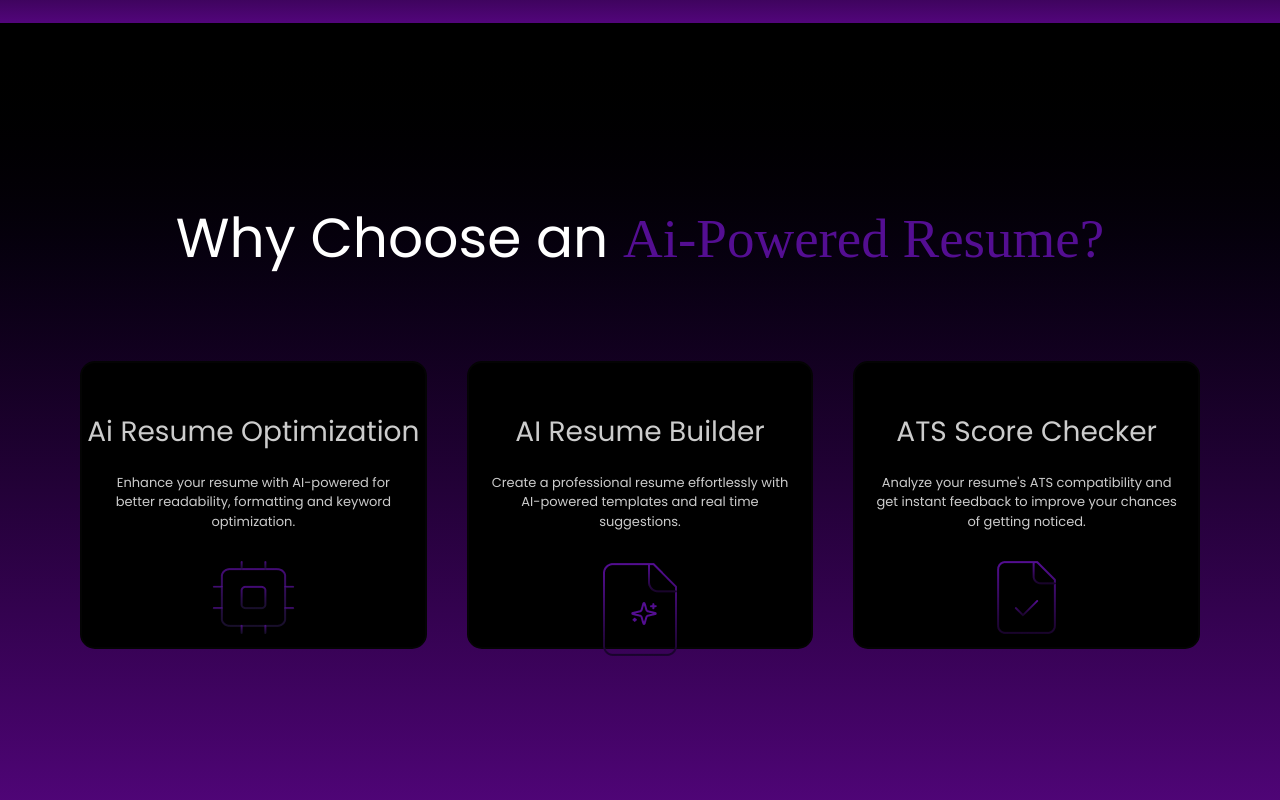
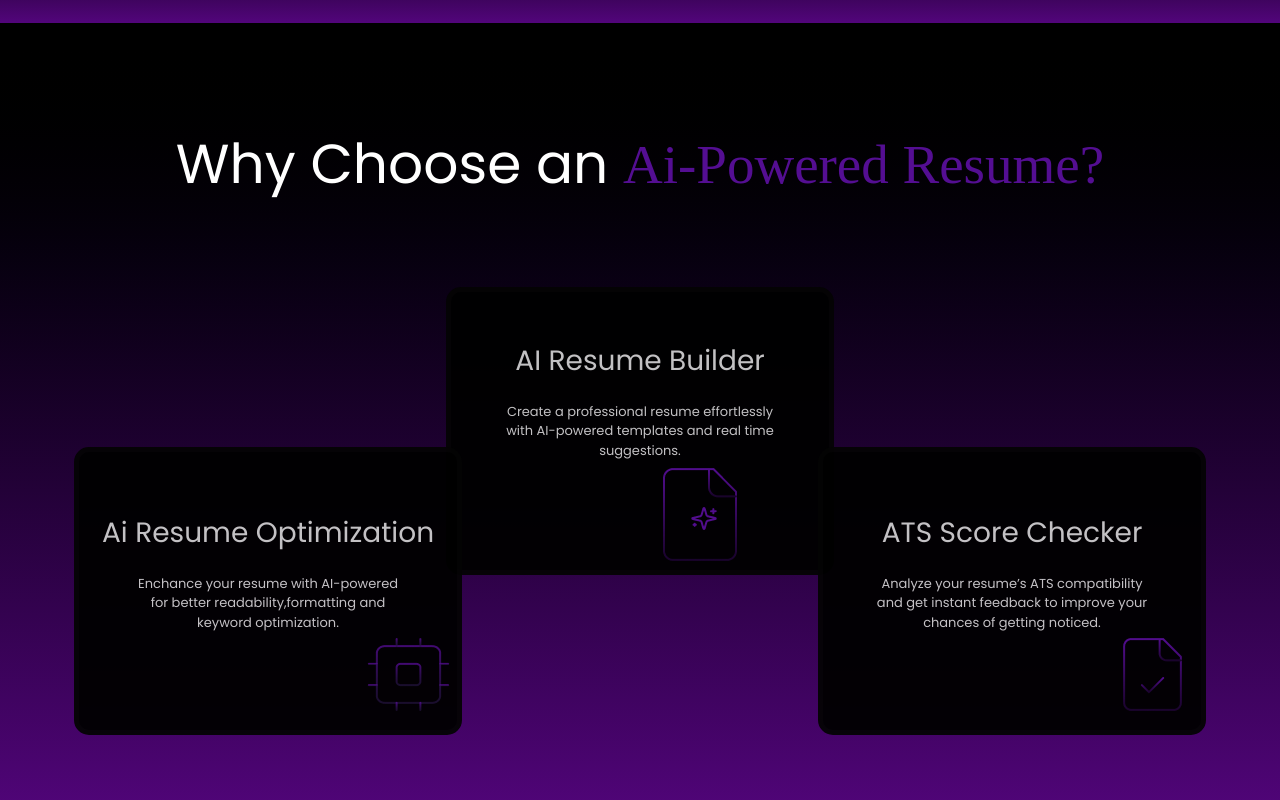
Before and after one commit to megha-gif/ai-resume-landing, a Next.js app: page / in a window 1280 px wide. Shown: the part 680-1480 px from the top of the page. Built offline with nearby package versions, Linux system fonts and the light colour scheme; a web font is replaced by a local one.

Commit message:
Update Featuresection.tsx

```diff
--- a/src/components/Featuresection.tsx
+++ b/src/components/Featuresection.tsx
@@ -8,57 +8,48 @@ const Featuresection = () => {
     // Features Section
     <div
       id="features"
-      className="w-full min-h-screen bg-gradient-to-b from-black to-[#52057B] flex flex-col"
+      className="relative overflow-hidden min-h-screen mb-[0px] w-full bg-gradient-to-b from-black to-[#52057B] pb-20"
     >
       {/* Wrapping Div */}
-      <div className="container flex flex-col justify-center items-center mx-auto flex-grow py-20">
+      <div className="container flex text-[#CCCCCC] flex-col overflow-clip justify-center items-center mx-auto">
         {/* Heading */}
-        <h1 className="text-white font-poppins text-center text-[35px] sm:text-[38px] md:text-[55px] lg:text-[55px]">
+        <h1 className="text-white font-poppins text-center text-[35px] sm:text-[38px] md:text-[55px] lg:text-[55px] mt-[100px]">
           Why Choose an{" "}
           <span className="text-[#540E92] font-alkatra">
             Ai-Powered Resume?
           </span>
         </h1>
-
         {/* Cards */}
-        <div className="font-poppins grid grid-cols-1 md:grid-cols-2 lg:grid-cols-3 gap-10 mt-20 px-4 w-full max-w-6xl">
-          {/* Card 1 */}
-          <div className="bg-black bg-opacity-95 border-2 border-[#040404] rounded-[15px] w-full h-[288px] flex flex-col items-center text-center hover:scale-105 hover:border-[#8A2BE2] transition-all duration-300">
-            <div className="mt-12">
-              <p className="text-[28px] text-[#CCCCCC]">
+        <div className="mt-15 lg:mt-40 font-poppins sm:gap-10 lg:grid-cols-3 lg:grid lg:gap-6 lg:place-items-center lg:px-4 flex flex-col items-center justify-center gap-7 px-20 pb-20 md:flex-wrap md:flex-row">
+          <div className="relative  lg:top-20 lg:left-10 lg:z-10 bg-black opacity-95 border-5 border-[#040404] rounded-[15px] w-[388px] h-[288px] flex flex-col items-center text-center  hover:scale-105 hover:border-[#8A2BE2] transition-all duration-300">
+            <p className="font-poppins text-[28px] text-[#CCCCCC] mt-15 text-center">
               Ai Resume Optimization
             </p>
-              <p className="text-[13px] text-[#CCCCCC] mt-5 px-4">
-                Enhance your resume with AI-powered for better readability, formatting and keyword optimization.
+            <p className="font-poppins text-[13px] text-[#CCCCCC] mt-5 px-13">
+              Enchance your resume with AI-powered for better
+              readability,formatting and keyword optimization.
             </p>
-              <Image src={chip} alt="icon" className="mt-6 mx-auto" />
+            <Image src={chip} alt="icon" className="ml-70 " />
           </div>
-          </div>
-
-          {/* Card 2 */}
-          <div className="bg-black bg-opacity-95 border-2 border-[#040404] rounded-[15px] w-full h-[288px] flex flex-col items-center text-center hover:scale-105 hover:border-[#8A2BE2] transition-all duration-300">
-            <div className="mt-12">
-              <p className="text-[28px] text-[#CCCCCC]">
+          <div className="relative lg:bottom-20 bg-black opacity-95 border-5 border-[#040404] rounded-[15px] w-[388px] h-[288px] hover:scale-105 hover:border-[#8A2BE2] transition-all duration-300 flex flex-col items-center text-center">
+            <p className="font-poppins text-[28px] text-[#CCCCCC] mt-12 text-center">
               AI Resume Builder
             </p>
-              <p className="text-[13px] text-[#CCCCCC] mt-5 px-4">
-                Create a professional resume effortlessly with AI-powered templates and real time suggestions.
+            <p className="font-poppins text-[13px] text-[#CCCCCC] mt-5 px-12">
+              Create a professional resume effortlessly with AI-powered
+              templates and real time suggestions.
             </p>
-              <Image src={aifile} alt="icon" className="mt-6 mx-auto" />
+            <Image src={aifile} alt="icon" className="ml-70 lg:ml-30" />
           </div>
-          </div>
-
-          {/* Card 3 */}
-          <div className="bg-black bg-opacity-95 border-2 border-[#040404] rounded-[15px] w-full h-[288px] flex flex-col items-center text-center hover:scale-105 hover:border-[#8A2BE2] transition-all duration-300">
-            <div className="mt-12">
-              <p className="text-[28px] text-[#CCCCCC]">
+          <div className="relative lg:top-20 lg:right-10 lg:z-10 bg-black opacity-95 border-5 border-[#040404] rounded-[15px] w-[388px] h-[288px] hover:scale-105 hover:border-[#8A2BE2] transition-all duration-300 flex flex-col items-center text-center">
+            <p className="font-poppins text-[28px] text-[#CCCCCC] mt-15 text-center">
               ATS Score Checker
             </p>
-              <p className="text-[13px] text-[#CCCCCC] mt-5 px-4">
-                Analyze your resume's ATS compatibility and get instant feedback to improve your chances of getting noticed.
+            <p className="font-poppins text-[13px] text-[#CCCCCC] mt-5 px-12">
+              Analyze your resume’s ATS compatibility and get instant feedback
+              to improve your chances of getting noticed.
             </p>
-              <Image src={filecheck} alt="icon" className="mt-6 mx-auto" />
-            </div>
+            <Image src={filecheck} alt="icon" className="ml-70" />
           </div>
         </div>
       </div>
```
Lines whose indentation alone changed are shown as unchanged.
